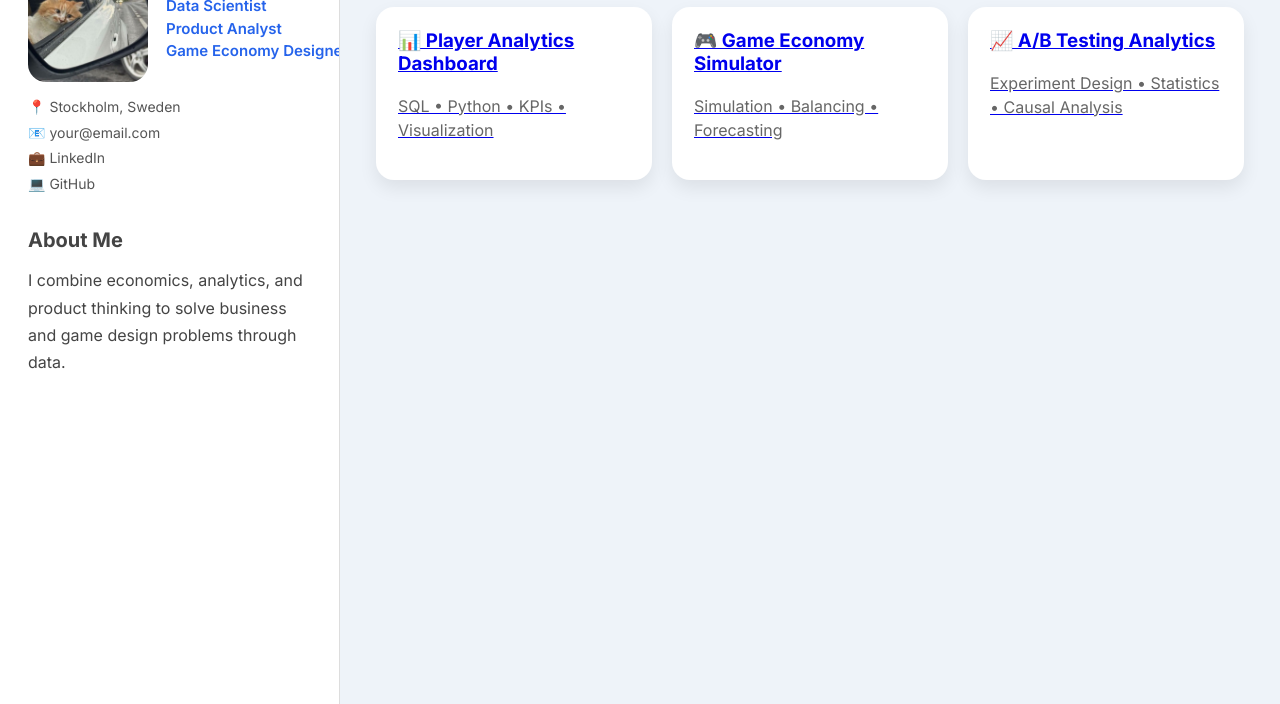
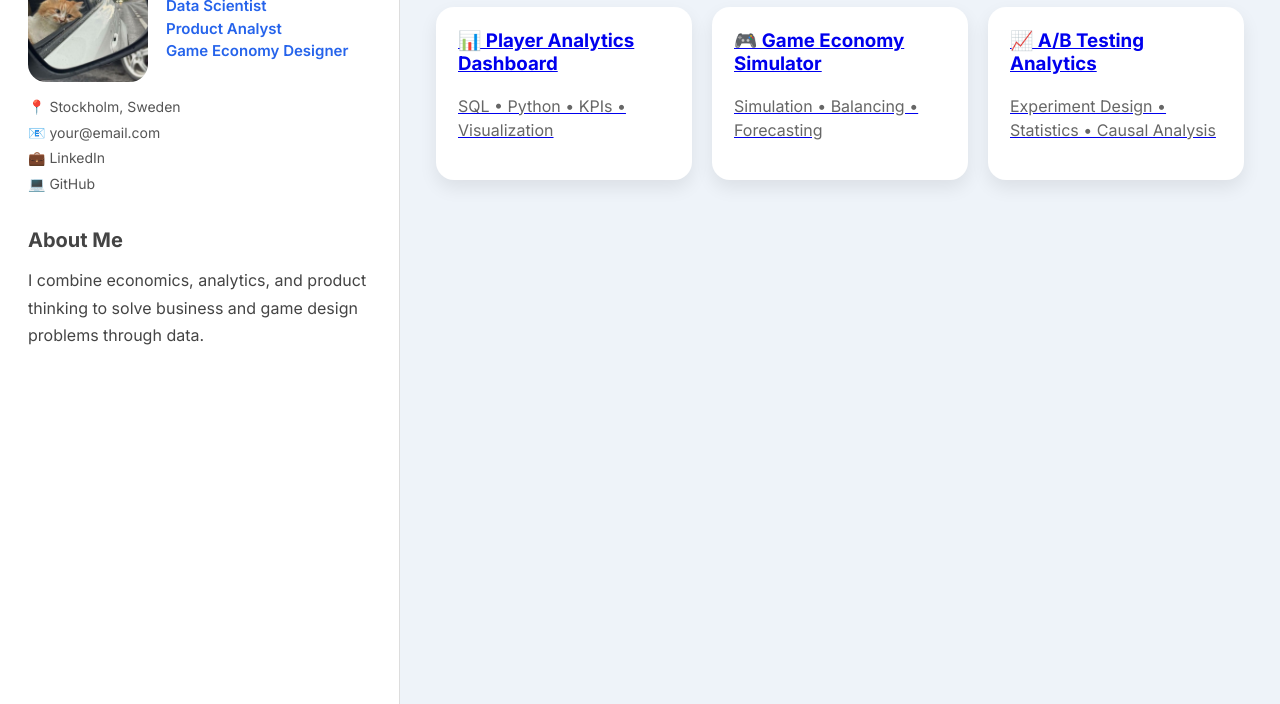
Before and after one commit to Shaomeng-Sun/shaomeng-sun.github.io, a plain HTML site: page index.html in a window 1280 px wide. Shown: the part 96-800 px from the top of the page. Drawn offline with Linux system fonts and the light colour scheme.

Commit message:
Increase grid column width from 340px to 400px

```diff
--- a/css/style.css
+++ b/css/style.css
@@ -24,7 +24,7 @@ body {
 
 .container {
     display: grid;
-    grid-template-columns: 340px minmax(0, 1fr);
+    grid-template-columns: 400px minmax(0, 1fr);
     min-height: 100vh;
     transition: grid-template-columns 0.35s ease;
 }
```
